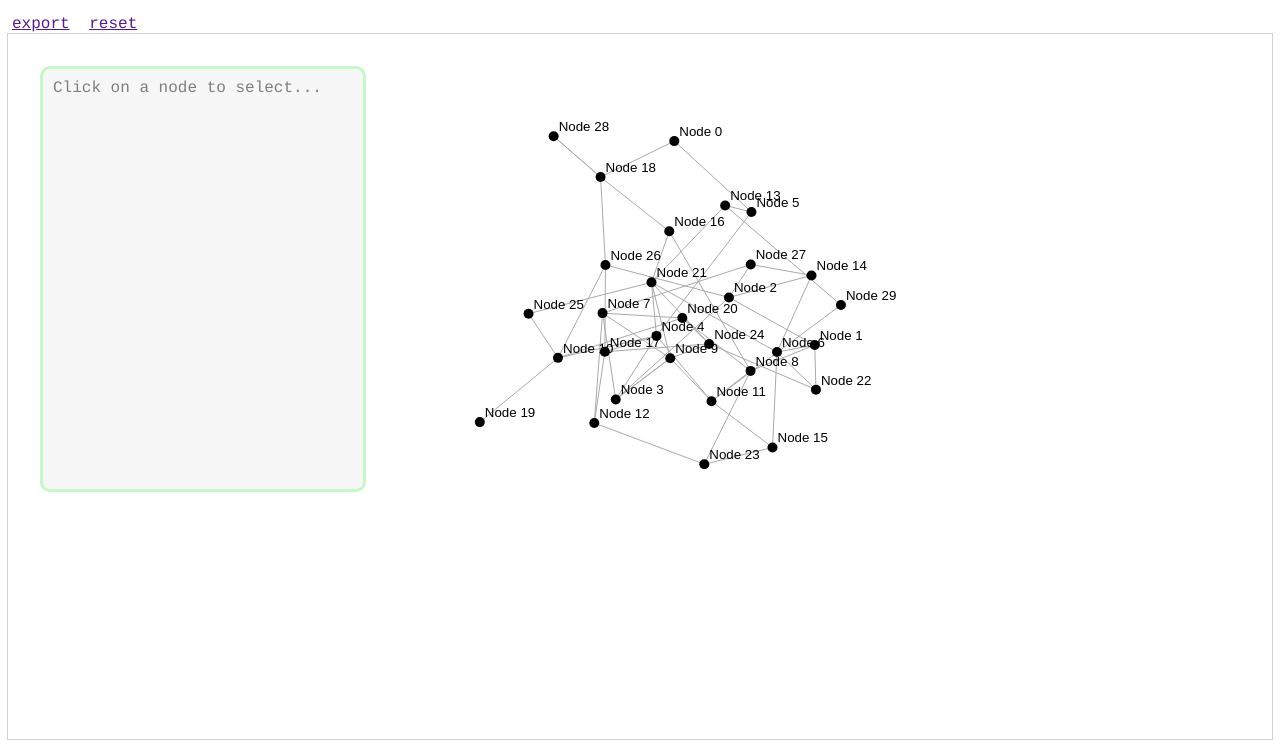
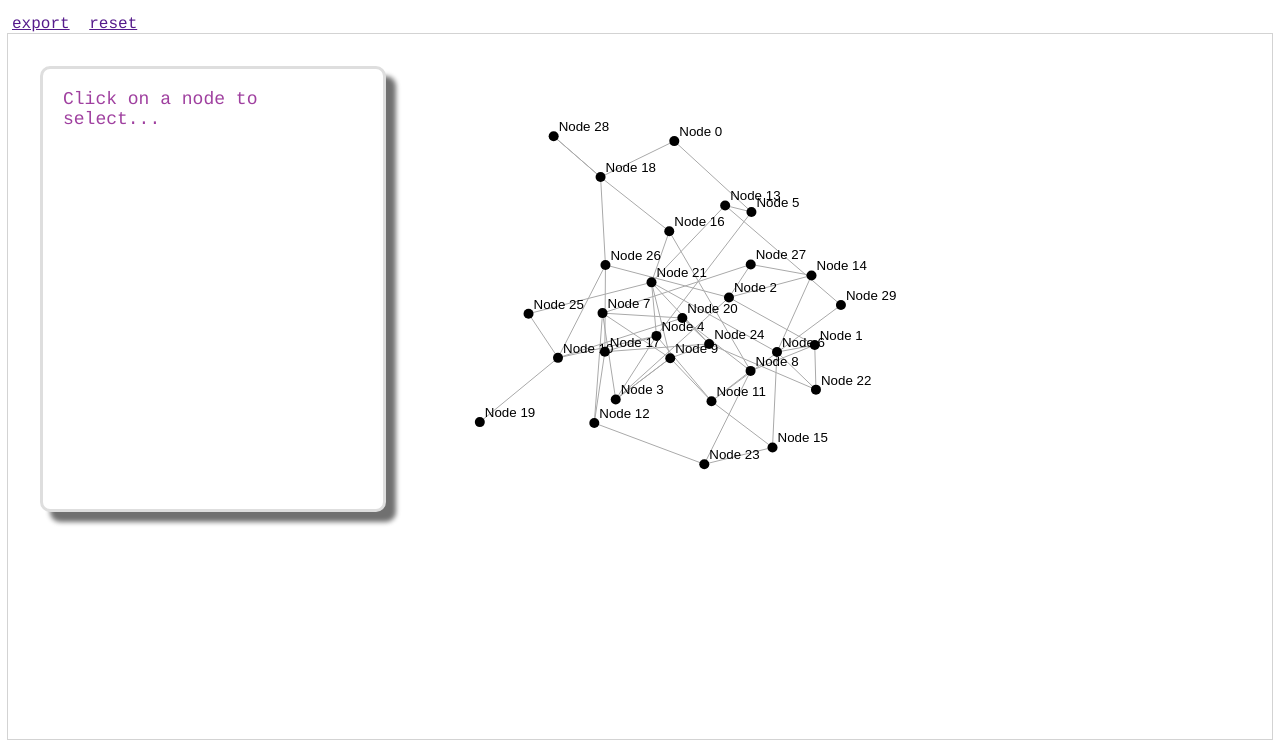
Before and after one commit to davidbarkhuizen/cuniform, a plain HTML site: page skeleton.html in a window 1280 px wide. Shown: the part 63-811 px from the top of the page. Drawn offline with Linux system fonts and the light colour scheme.

Commit message:
selected node info box - added drop shadow

```diff
--- a/stylez.css
+++ b/stylez.css
@@ -31,17 +31,19 @@ canvas
 	font-size: xx-large;
 }
 
+
 .selectionInfoPanel
 {
 	font-family			: "Courier";
 
 	border-style: solid;
-	border-color: lightgreen;
+	border-color:lightgray;
 	border-radius: 10px;
 
-	color: black;
+	color: purple;
+	font-size: large;
 
-	padding: 10;
+	padding: 20;
 
 	width: 300;
 	height: 400;
@@ -53,9 +55,13 @@ canvas
 
 	z-index: 2;
 
-	opacity: 0.5;
+	opacity: 0.75;
 
-	background-color: #F0F0F0;
+	background-color: white;
+
+	-webkit-box-shadow: 10px 10px 5px 0px rgba(0,0,0,0.75);
+	-moz-box-shadow: 10px 10px 5px 0px rgba(0,0,0,0.75);
+	box-shadow: 10px 10px 5px 0px rgba(0,0,0,0.75);
 }
 
 .column-container {
```
